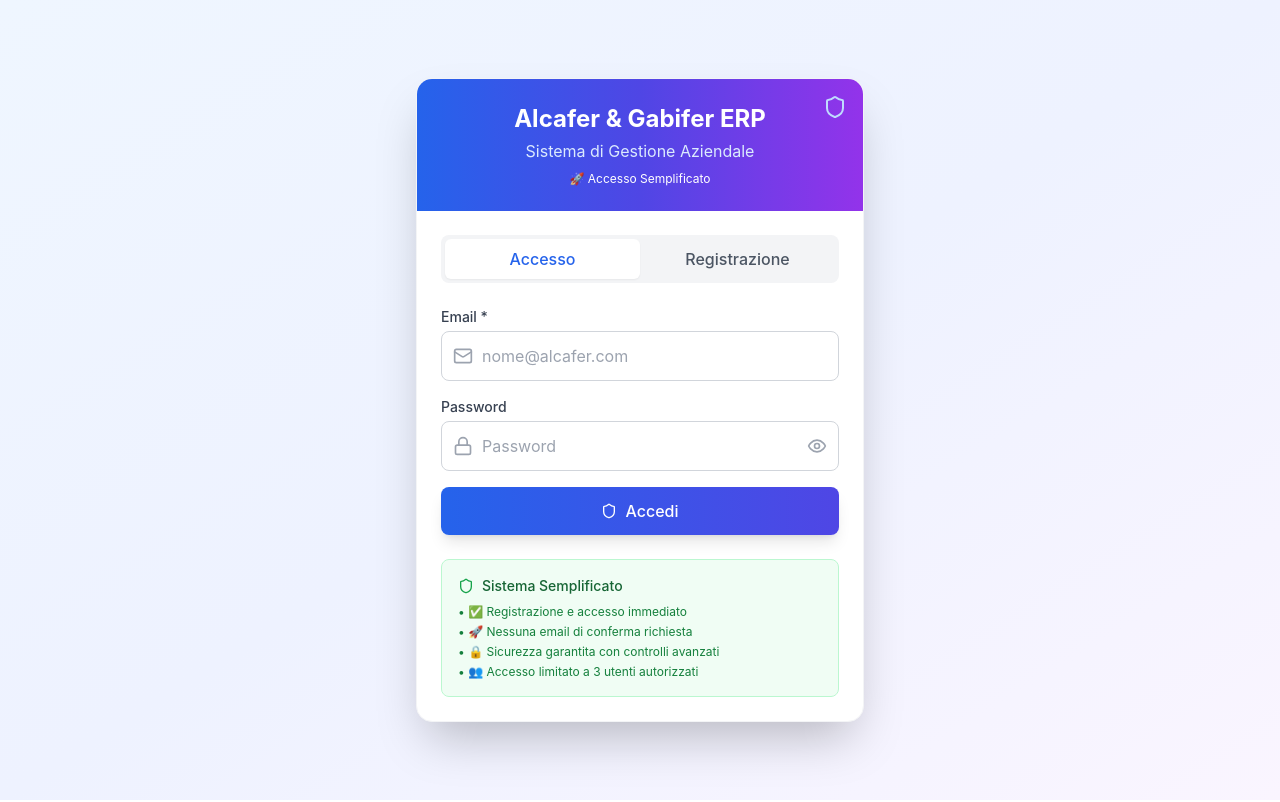
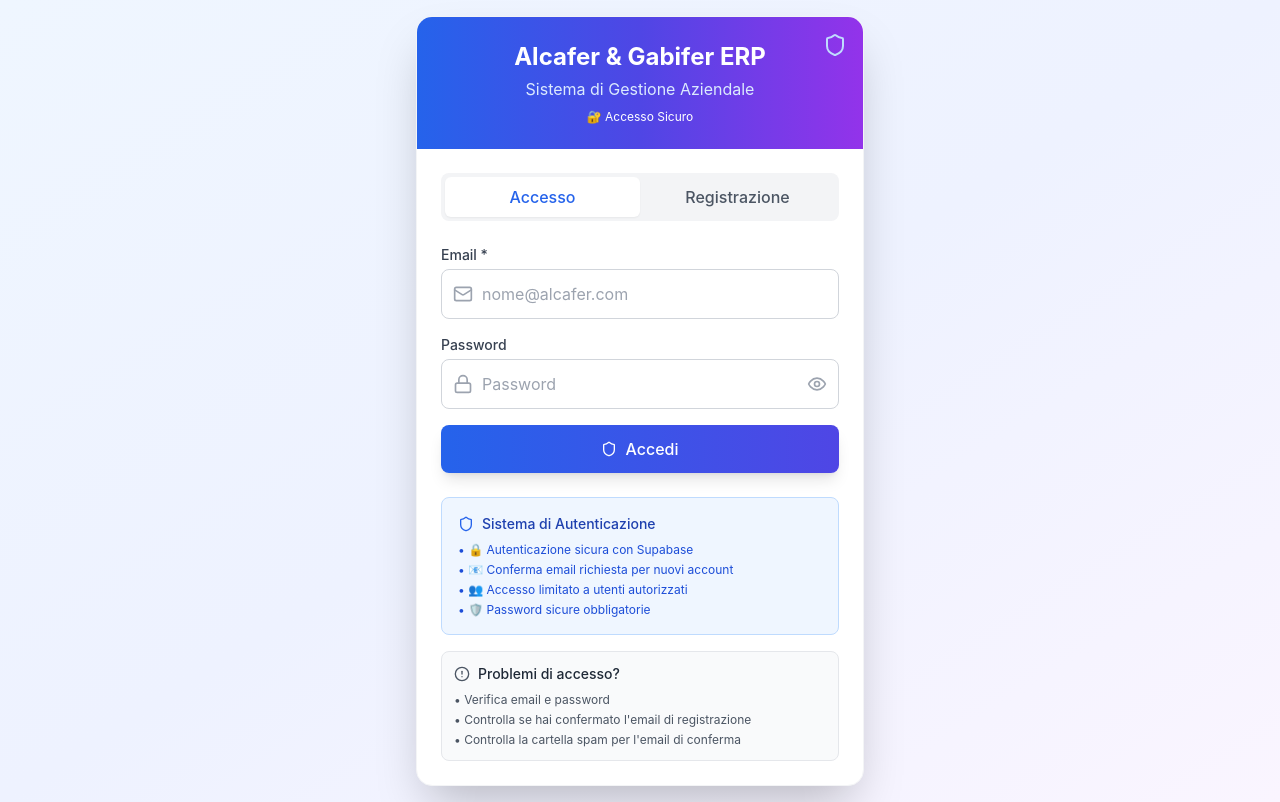
Before and after one commit to Alcafer2011/alcafer-erp, a React (Vite) app: page / in a window 1280 px wide. Both pictures are taken after a click on the button 830 px from the left and 253 px from the top of the page. Built offline with nearby package versions, Linux system fonts and the light colour scheme; no server answers.

Commit message:
Fix Invalid Login Credentials Error

```diff
--- a/src/components/auth/EnhancedLoginForm.tsx
+++ b/src/components/auth/EnhancedLoginForm.tsx
@@ -1,5 +1,5 @@
 import React, { useState, useEffect } from 'react';
-import { Eye, EyeOff, Mail, Lock, User, Calendar, Shield } from 'lucide-react';
+import { Eye, EyeOff, Mail, Lock, User, Calendar, Shield, AlertCircle, CheckCircle } from 'lucide-react';
 import { supabase } from '../../lib/supabase';
 import { motion } from 'framer-motion';
 import toast from 'react-hot-toast';
@@ -13,6 +13,7 @@
   const [showPassword, setShowPassword] = useState(false);
   const [loading, setLoading] = useState(false);
   const [securityLevel, setSecurityLevel] = useState(0);
+  const [registrationStep, setRegistrationStep] = useState<'form' | 'pending' | 'completed'>('form');
   const [formData, setFormData] = useState({
     email: '',
     password: '',
@@ -92,7 +93,7 @@
 
     try {
       if (isLogin) {
-        // LOGIN SEMPLICE
+        // LOGIN
         console.log('🔐 Tentativo di login per:', formData.email);
 
         const { data, error } = await supabase.auth.signInWithPassword({
@@ -100,14 +101,25 @@
           password: formData.password,
         });
 
-        if (error) throw error;
+        if (error) {
+          // Gestione errori specifici
+          if (error.message.includes('Invalid login credentials')) {
+            throw new Error('❌ Email o password non corretti. Verifica i tuoi dati di accesso.');
+          } else if (error.message.includes('Email not confirmed')) {
+            throw new Error('❌ Email non confermata. Controlla la tua casella di posta e clicca sul link di conferma.');
+          } else if (error.message.includes('Too many requests')) {
+            throw new Error('❌ Troppi tentativi di accesso. Riprova tra qualche minuto.');
+          } else {
+            throw new Error(`❌ Errore di accesso: ${error.message}`);
+          }
+        }
 
         console.log('✅ Login completato con successo');
         toast.success('🎉 Accesso effettuato con successo!');
         onSuccess();
       } else {
-        // REGISTRAZIONE SEMPLIFICATA - ACCESSO DIRETTO
-        console.log('📝 Registrazione semplificata per:', formData.email);
+        // REGISTRAZIONE
+        console.log('📝 Registrazione per:', formData.email);
 
         // Validazioni
         const userAuth = validateUserAuthorization(formData.nome, formData.cognome);
@@ -123,7 +135,7 @@
           throw new Error('❌ Password non sufficientemente sicura (minimo 60%)');
         }
 
-        // REGISTRAZIONE DIRETTA SU SUPABASE (senza email di conferma)
+        // REGISTRAZIONE SU SUPABASE
         const { data, error } = await supabase.auth.signUp({
           email: formData.email,
           password: formData.password,
@@ -133,27 +145,28 @@
               cognome: formData.cognome,
               data_nascita: formData.dataNascita,
               ruolo: userAuth.role,
-            },
-            emailRedirectTo: `${window.location.origin}/auth/callback`
+            }
           }
         });
 
-        if (error) throw error;
+        if (error) {
+          if (error.message.includes('User already registered')) {
+            throw new Error('❌ Questo indirizzo email è già registrato. Prova ad effettuare il login.');
+          } else if (error.message.includes('Password should be at least')) {
+            throw new Error('❌ La password deve essere di almeno 6 caratteri.');
+          } else {
+            throw new Error(`❌ Errore durante la registrazione: ${error.message}`);
+          }
+        }
 
         if (data.user) {
           console.log('✅ Utente creato su Supabase:', data.user.id);
 
-          // LOGIN AUTOMATICO PRIMA DI CREARE IL PROFILO
-          const { error: signInError } = await supabase.auth.signInWithPassword({
-            email: formData.email,
-            password: formData.password,
-          });
+          // Controlla se l'email è già confermata (accesso immediato)
+          if (data.user.email_confirmed_at) {
+            console.log('✅ Email già confermata, accesso immediato');
 
-          if (signInError) throw signInError;
-
-          console.log('✅ Login automatico completato');
-
-          // Ora crea il profilo utente (l'utente è autenticato)
+            // Crea il profilo utente
             const { error: profileError } = await supabase
               .from('users')
               .insert([{
@@ -167,14 +180,17 @@
 
             if (profileError) {
               console.error('Errore nella creazione del profilo:', profileError);
+              // Non bloccare il processo se il profilo esiste già
+              if (!profileError.message.includes('duplicate key')) {
                 throw profileError;
               }
-
-          console.log('✅ Profilo utente creato con successo');
+            }
 
             toast.success('🎉 Registrazione completata! Benvenuto in Alcafer ERP!', {
               duration: 6000,
             });
+
+            setRegistrationStep('completed');
 
             // Reset form
             setFormData({
@@ -183,6 +199,15 @@
             });
 
             onSuccess();
+          } else {
+            // Email di conferma richiesta
+            console.log('📧 Email di conferma inviata');
+            setRegistrationStep('pending');
+
+            toast.success('📧 Registrazione completata! Controlla la tua email per confermare l\'account.', {
+              duration: 8000,
+            });
+          }
         }
       }
     } catch (error: any) {
@@ -219,6 +244,65 @@
     return 'Sicurezza Bassa ❌';
   };
 
+  // Mostra schermata di attesa conferma email
+  if (registrationStep === 'pending') {
+    return (
+      <div className="min-h-screen bg-gradient-to-br from-blue-50 via-indigo-50 to-purple-50 flex items-center justify-center p-4">
+        <motion.div
+          initial={{ opacity: 0, y: 20 }}
+          animate={{ opacity: 1, y: 0 }}
+          className="bg-white rounded-2xl shadow-2xl w-full max-w-md overflow-hidden border border-gray-100"
+        >
+          <div className="bg-gradient-to-r from-blue-600 via-indigo-600 to-purple-600 p-6 text-white text-center">
+            <Mail className="h-12 w-12 mx-auto mb-2" />
+            <h1 className="text-2xl font-bold">Conferma Email</h1>
+            <p className="text-blue-100 mt-1">Controlla la tua casella di posta</p>
+          </div>
+
+          <div className="p-6 text-center">
+            <div className="mb-6">
+              <div className="w-16 h-16 bg-blue-100 rounded-full flex items-center justify-center mx-auto mb-4">
+                <Mail className="h-8 w-8 text-blue-600" />
+              </div>
+              <h2 className="text-xl font-semibold text-gray-900 mb-2">
+                Email di Conferma Inviata
+              </h2>
+              <p className="text-gray-600 mb-4">
+                Abbiamo inviato un link di conferma a:
+              </p>
+              <p className="font-medium text-blue-600 mb-4">{formData.email}</p>
+              <p className="text-sm text-gray-500">
+                Clicca sul link nell'email per attivare il tuo account e accedere al sistema.
+              </p>
+            </div>
+
+            <div className="bg-yellow-50 border border-yellow-200 rounded-lg p-4 mb-6">
+              <div className="flex items-center gap-2 mb-2">
+                <AlertCircle className="h-4 w-4 text-yellow-600" />
+                <span className="text-sm font-medium text-yellow-800">Importante</span>
+              </div>
+              <ul className="text-xs text-yellow-700 space-y-1 text-left">
+                <li>• Controlla anche la cartella spam/posta indesiderata</li>
+                <li>• Il link di conferma scade dopo 24 ore</li>
+                <li>• Dopo la conferma potrai accedere immediatamente</li>
+              </ul>
+            </div>
+
+            <button
+              onClick={() => {
+                setRegistrationStep('form');
+                setIsLogin(true);
+              }}
+              className="w-full bg-gradient-to-r from-blue-600 to-indigo-600 hover:from-blue-700 hover:to-indigo-700 text-white font-medium py-3 px-4 rounded-lg transition-all duration-200 shadow-lg hover:shadow-xl"
+            >
+              Torna al Login
+            </button>
+          </div>
+        </motion.div>
+      </div>
+    );
+  }
+
   return (
     <div className="min-h-screen bg-gradient-to-br from-blue-50 via-indigo-50 to-purple-50 flex items-center justify-center p-4">
       <motion.div
@@ -234,7 +318,7 @@
           <h1 className="text-2xl font-bold">Alcafer & Gabifer ERP</h1>
           <p className="text-blue-100 mt-1">Sistema di Gestione Aziendale</p>
           <div className="flex items-center justify-center gap-2 mt-2">
-            <span className="text-xs">🚀 Accesso Semplificato</span>
+            <span className="text-xs">🔐 Accesso Sicuro</span>
           </div>
         </div>
 
@@ -417,25 +501,40 @@
               ) : (
                 <div className="flex items-center justify-center gap-2">
                   <Shield className="h-4 w-4" />
-                  {isLogin ? 'Accedi' : 'Registrati e Accedi'}
+                  {isLogin ? 'Accedi' : 'Registrati'}
                 </div>
               )}
             </button>
           </form>
 
-          {/* Info semplificazione */}
-          <div className="mt-6 p-4 bg-green-50 border border-green-200 rounded-lg">
+          {/* Info sistema */}
+          <div className="mt-6 p-4 bg-blue-50 border border-blue-200 rounded-lg">
             <div className="flex items-center gap-2 mb-2">
-              <Shield className="h-4 w-4 text-green-600" />
-              <span className="text-sm font-medium text-green-800">Sistema Semplificato</span>
+              <Shield className="h-4 w-4 text-blue-600" />
+              <span className="text-sm font-medium text-blue-800">Sistema di Autenticazione</span>
             </div>
-            <ul className="text-xs text-green-700 space-y-1">
-              <li>• ✅ Registrazione e accesso immediato</li>
-              <li>• 🚀 Nessuna email di conferma richiesta</li>
-              <li>• 🔒 Sicurezza garantita con controlli avanzati</li>
-              <li>• 👥 Accesso limitato a 3 utenti autorizzati</li>
+            <ul className="text-xs text-blue-700 space-y-1">
+              <li>• 🔒 Autenticazione sicura con Supabase</li>
+              <li>• 📧 Conferma email richiesta per nuovi account</li>
+              <li>• 👥 Accesso limitato a utenti autorizzati</li>
+              <li>• 🛡️ Password sicure obbligatorie</li>
             </ul>
           </div>
+
+          {/* Suggerimenti per il login */}
+          {isLogin && (
+            <div className="mt-4 p-3 bg-gray-50 border border-gray-200 rounded-lg">
+              <div className="flex items-center gap-2 mb-2">
+                <AlertCircle className="h-4 w-4 text-gray-600" />
+                <span className="text-sm font-medium text-gray-800">Problemi di accesso?</span>
+              </div>
+              <ul className="text-xs text-gray-600 space-y-1">
+                <li>• Verifica email e password</li>
+                <li>• Controlla se hai confermato l'email di registrazione</li>
+                <li>• Controlla la cartella spam per l'email di conferma</li>
+              </ul>
+            </div>
+          )}
         </div>
       </motion.div>
     </div>
```
Lines whose indentation alone changed are shown as unchanged.
